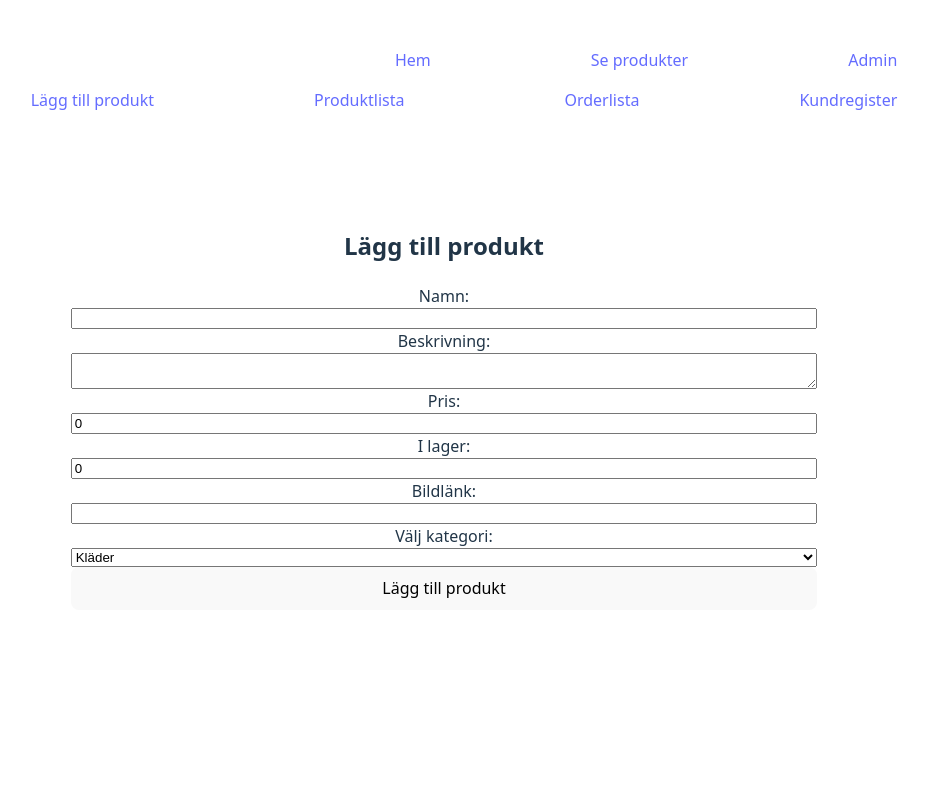
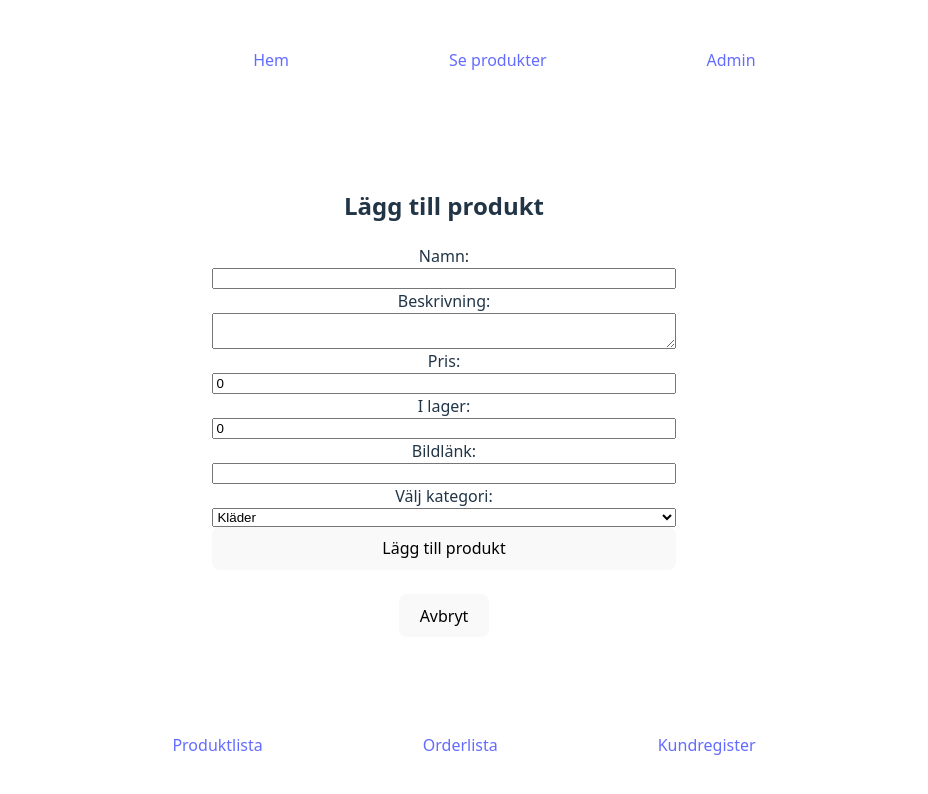
Before and after one commit to clarawappling/ecommerce, a React (Vite) app in the folder ecommerce-client/: page /admin/create-product in a window 1280 px wide. Shown: the top 794 px of the page, without its empty margins (196-1124 px from the left). Built offline with nearby package versions, Linux system fonts and the light colour scheme.

Commit message:
fixed add product to come from the right place

```diff
--- a/ecommerce-client/src/components/NavigationAdmin.tsx
+++ b/ecommerce-client/src/components/NavigationAdmin.tsx
@@ -5,10 +5,6 @@ export const NavigationAdmin = () => {
     return (
         <nav id="admin-nav">
             <ul>
-                <li>
-                    <NavLink to={"/admin/create-product"}>Lägg till produkt</NavLink>
-                    {/* Flytta till produktsidan */}
-                </li>
 
                 <li>
                     <NavLink to={"/admin/products"}>Produktlista</NavLink>
--- a/ecommerce-client/src/index.css
+++ b/ecommerce-client/src/index.css
@@ -25,10 +25,11 @@ a:hover {
 body {
   margin: 0;
   display: flex;
-  /* place-items: center; Getting rid of this annoying thing for now.*/
+  /* place-items: center;  */
   min-width: 320px;
   min-height: 100vh;
 }
+
 
 h1 {
   font-size: 3.2em;
--- a/ecommerce-client/src/pages/CreateCustomer.tsx
+++ b/ecommerce-client/src/pages/CreateCustomer.tsx
@@ -52,7 +52,6 @@ export const CreateCustomer = () => {
 
     return (
             <>
-            <NavigationAdmin />
             <div className="customer-container">
                 <h2>Kundens information</h2>
                 <form onSubmit={handleSubmit}>
@@ -125,6 +124,7 @@ export const CreateCustomer = () => {
                 <br></br>
                 <button onClick={handleClick}>Avbryt</button>
             </div>
+            <NavigationAdmin />
             </>
         )
 }
--- a/ecommerce-client/src/pages/CreateProduct.tsx
+++ b/ecommerce-client/src/pages/CreateProduct.tsx
@@ -33,12 +33,16 @@ export const CreateProduct = () => {
         navigate("/admin/products");
     }
 
+    const handleClick = () => {
+        navigate("/admin/products");
+    }
+
     if(isLoading) return <p>Loading..</p>
     if(error) return <p>{error}</p>
 
     return (
         <>
-        <NavigationAdmin />
+
         <div className="product-container">
                 <h2>Lägg till produkt</h2>
                 <form onSubmit={handleSubmit}>
@@ -92,9 +96,11 @@ export const CreateProduct = () => {
                         <option value="Övriga leksaker">Övriga leksaker</option>
                         </select>
                         <button>Lägg till produkt</button>
-
                 </form>
+                <br></br>
+                <button onClick={handleClick}>Avbryt</button>
             </div>
+            <NavigationAdmin />
         </>
     )
 }
--- a/ecommerce-client/src/pages/ManageCustomers.tsx
+++ b/ecommerce-client/src/pages/ManageCustomers.tsx
@@ -17,12 +17,13 @@ const handleClick = (id: number) => {
 }
 
 const handleCreate = () => {
-    navigate("/admin/create-customer")
+    navigate("/admin/create-customer");
 }
+
+if(isLoading) return <p>Loading..</p>
+    if(error) return <p>{error}</p>
     return (
-
         <>
-        <NavigationAdmin />
         <div>
             <h2>Kundregister</h2>
             <button onClick={handleCreate}>Lägg till ny kund</button>
@@ -40,6 +41,7 @@ const handleCreate = () => {
             </div>
 
         </div>
+        <NavigationAdmin />
         </>
     )
 }
--- a/ecommerce-client/src/pages/ManageOrders.tsx
+++ b/ecommerce-client/src/pages/ManageOrders.tsx
@@ -25,7 +25,6 @@ export const ManageOrders = () => {
 
     return (
         <>
-            <NavigationAdmin />
             <div>
                 <h2>Orderlista</h2>
                 <div className="order-list">
@@ -43,6 +42,7 @@ export const ManageOrders = () => {
                     }
                 </div>
             </div>
+            <NavigationAdmin />
         </>
     )
 }
--- a/ecommerce-client/src/pages/ManageProducts.tsx
+++ b/ecommerce-client/src/pages/ManageProducts.tsx
@@ -17,13 +17,16 @@ export const ManageProducts = () => {
         navigate("/admin/update-product/"+id);
     }
 
+    const handleCreate = () => {
+        navigate("/admin/create-product")
+    }
     if (isLoading) return <p>Loading..</p>
     if (error) return <p>{error}</p>
     return (
 <>
-        <NavigationAdmin />
         <div>
             <h2>Produktlista</h2>
+            <button onClick={handleCreate}>Lägg till produkt</button>
             <div className="product-list">
                 {
                     products.map((product) => (
@@ -40,8 +43,8 @@ export const ManageProducts = () => {
                     )
                 }
             </div>
-
         </div>
+        <NavigationAdmin />
         </>
     )
 }
--- a/ecommerce-client/src/pages/OrderDetails.tsx
+++ b/ecommerce-client/src/pages/OrderDetails.tsx
@@ -30,7 +30,6 @@ export const OrderDetails = () => {
 
     return (
         <>
-        <NavigationAdmin />
         <h2>Detaljerad orderinformation</h2>
         <h3>Kundinformation</h3>
         <p>{order?.customer_firstname} {order?.customer_lastname}</p>
@@ -56,12 +55,7 @@ export const OrderDetails = () => {
             </div>
           )
         })}
-
-
-
-
-
-
+     <NavigationAdmin />
         </>
     )
 }
--- a/ecommerce-client/src/pages/UpdateCustomer.tsx
+++ b/ecommerce-client/src/pages/UpdateCustomer.tsx
@@ -50,7 +50,6 @@ export const UpdateCustomer = () => {
 
     return (
         <>
-        <NavigationAdmin />
         <div className="customer-container">
             <h2>Uppdatera kundinformation</h2>
             <form onSubmit={handleSubmit}>
@@ -123,6 +122,7 @@ export const UpdateCustomer = () => {
             <br></br>
             <button onClick={handleClick}>Avbryt</button>
         </div>
+        <NavigationAdmin />
         </>
     )
 }
--- a/ecommerce-client/src/pages/UpdateOrderItem.tsx
+++ b/ecommerce-client/src/pages/UpdateOrderItem.tsx
@@ -35,7 +35,6 @@ export const UpdateOrderItem = () => {
 
     return (
         <>
-        <NavigationAdmin />
         <div className="update-order-item-container">
             <h3>{productName}</h3>
             <form onSubmit={handleSubmit}>
@@ -50,7 +49,7 @@ export const UpdateOrderItem = () => {
             <button onClick={(e) => {handleClick(e)}}>Avbryt</button>
             </form>
         </div>
-
+        <NavigationAdmin />
         </>
     )
 }
--- a/ecommerce-client/src/pages/UpdateOrderStatus.tsx
+++ b/ecommerce-client/src/pages/UpdateOrderStatus.tsx
@@ -47,7 +47,6 @@ export const UpdateOrderStatus = () => {
 
     return (
         <>
-        <NavigationAdmin />
         <div className="update-order-status-container">
             <h2>Uppdatera orderstatus</h2>
             <h4>{order?.customer_firstname} {order?.customer_lastname}, order-id: {order?.id}, Skapad: {order ? formatDate(order.created_at) : "" }</h4>
@@ -64,6 +63,7 @@ export const UpdateOrderStatus = () => {
             </form>
 
         </div>
+        <NavigationAdmin />
         </>
     )
 }
```
